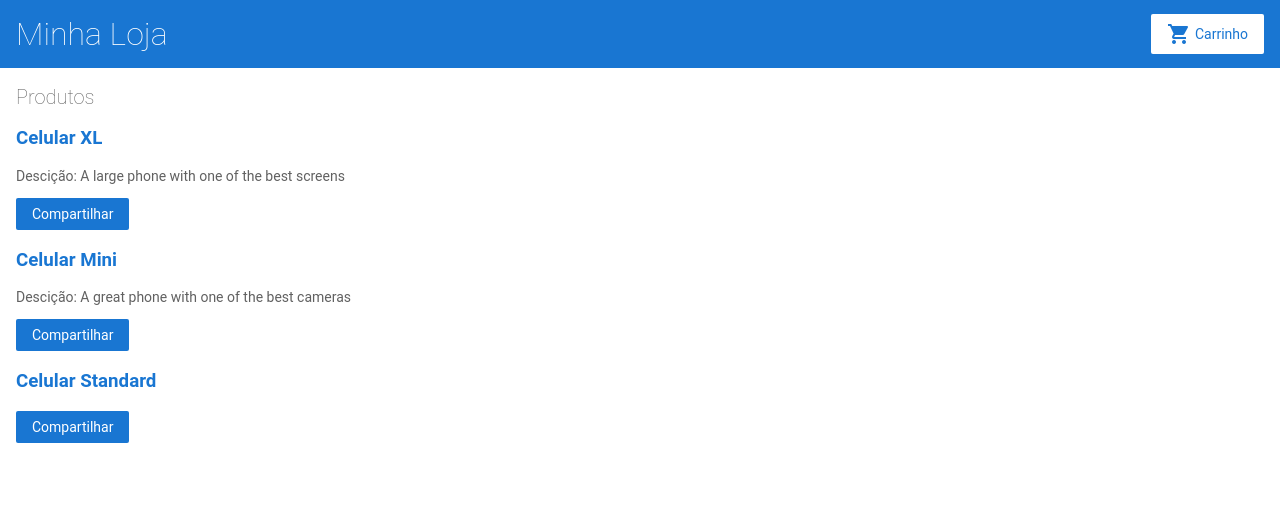
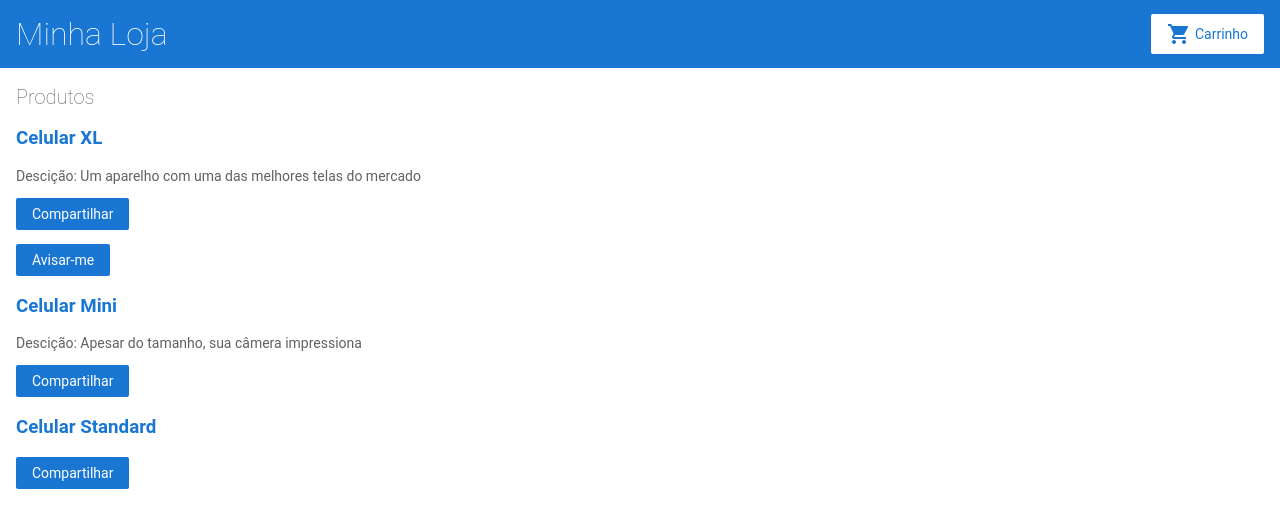
Before and after one commit to DgbDiego/angular-7c6gtv, an Angular app: page / in a window 1280 px wide. Shown: the top 528 px of the page. Built offline with nearby package versions, Linux system fonts and the light colour scheme.

Commit message:
4 files modified, 3 added - Pre Routing

```diff
--- a/src/app/app.module.ts
+++ b/src/app/app.module.ts
@@ -6,6 +6,7 @@
 import { AppComponent } from './app.component';
 import { TopBarComponent } from './top-bar/top-bar.component';
 import { ProductListComponent } from './product-list/product-list.component';
+import { ProductAlertsComponent } from './product-alerts/product-alerts.component';
 
 @NgModule({
   imports: [
@@ -18,7 +19,8 @@
   declarations: [
     AppComponent,
     TopBarComponent,
-    ProductListComponent
+    ProductListComponent,
+    ProductAlertsComponent
   ],
   bootstrap: [ AppComponent ]
 })
--- /dev/null
+++ b/src/app/product-alerts/product-alerts.component.html
@@ -0,0 +1,3 @@
+<p *ngIf="product.price > 700">
+  <button (click)="notify.emit()">Avisar-me</button>
+</p>
--- /dev/null
+++ b/src/app/product-alerts/product-alerts.component.ts
@@ -0,0 +1,19 @@
+import { Component, OnInit } from '@angular/core';
+import {Input} from '@angular/core';
+import {Output, EventEmitter} from '@angular/core';
+
+@Component({
+  selector: 'app-product-alerts',
+  templateUrl: './product-alerts.component.html',
+  styleUrls: ['./product-alerts.component.css']
+})
+export class ProductAlertsComponent implements OnInit {
+
+  @Input() product;
+  @Output() notify = new EventEmitter();
+  constructor() { }
+
+  ngOnInit() {
+  }
+
+}
--- a/src/app/product-list/product-list.component.html
+++ b/src/app/product-list/product-list.component.html
@@ -14,6 +14,9 @@
     Compartilhar
   </button>
 
+  <app-product-alerts [product]="product" (notify)="onNotify()">
+  </app-product-alerts>
+
 
 </div>
 
--- a/src/app/product-list/product-list.component.ts
+++ b/src/app/product-list/product-list.component.ts
@@ -14,6 +14,11 @@
     window.alert('Produto Compartilhado!!');
     window.alert('Mitira!!');
   }
+
+  onNotify(){
+    window.alert('Você será avisado quando o produto estiver a venda');
+  }
+
 }
 
 
--- a/src/app/products.ts
+++ b/src/app/products.ts
@@ -2,12 +2,12 @@
   {
     name: 'Celular XL',
     price: 799,
-    description: 'A large phone with one of the best screens'
+    description: 'Um aparelho com uma das melhores telas do mercado'
   },
   {
     name: 'Celular Mini',
     price: 699,
-    description: 'A great phone with one of the best cameras'
+    description: 'Apesar do tamanho, sua câmera impressiona'
   },
   {
     name: 'Celular Standard',
```
Also changed, not shown: src/app/product-alerts/product-alerts.component.css (added).
